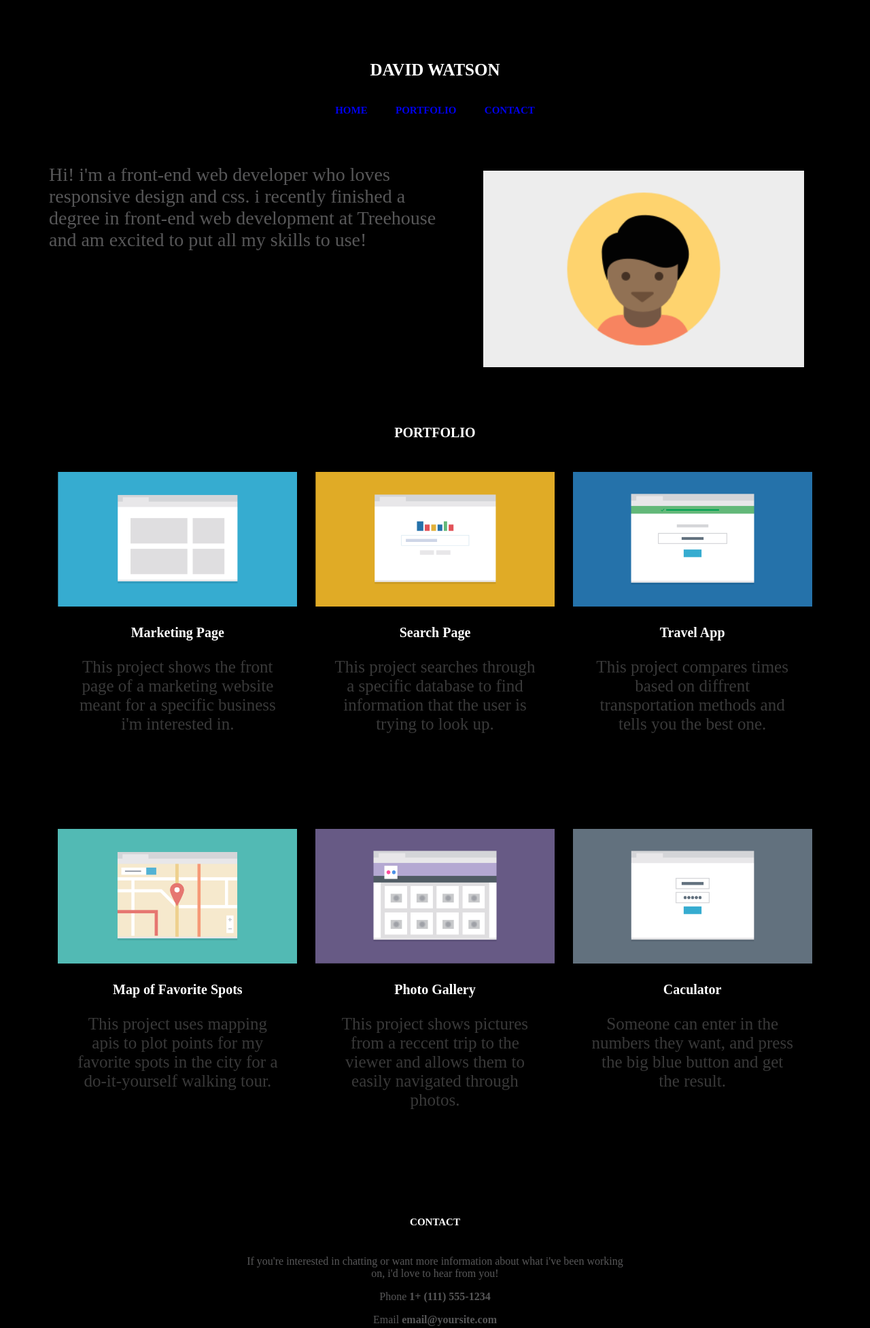
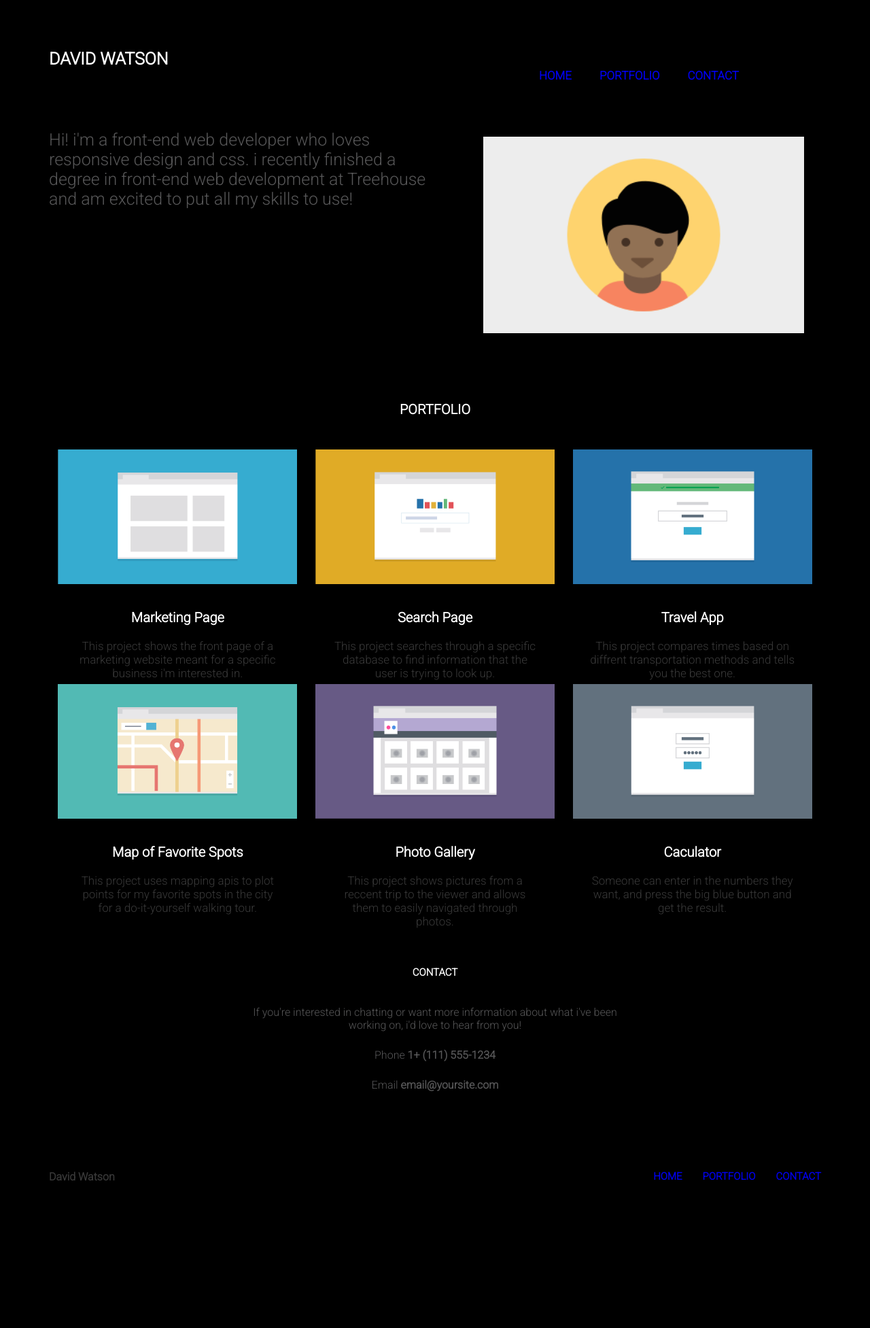
Before and after one commit to Ahppa/Responsive-Layout-Project2, a plain HTML site: page index.html in a window 1280 px wide. Shown: the top 1953 px of the page at 68% size. After the commit the page ends 1783 px from the top, so only its background shows below. Drawn offline with nearby package versions, Linux system fonts and the light colour scheme.

Commit message:
Update styles.css

```diff
--- a/css/styles.css
+++ b/css/styles.css
@@ -1,82 +1,7 @@
-/* .pagewrapper {
-  padding: 20px;
-
-  display: flex;
-  flex-direction: column;
+*{
+  font-family: 'Open Sans', sans-serif;
+  font-family: 'Roboto', sans-serif;
 }
-
-.container {
-  display: flex;
-  width: 100%;
-  flex-direction: column;
-}
-
-.box {
-
-  display:flex;
-  flex-direction: column;
-}
-
-.box-img {
-
-}
-
-.profile-picture {
-
-}
-
-.section-1 {
-  width: min-content;
-  display: flex;
-  flex-direction: column;
-}
-
-
-.contact-container {
-  display: flex;
-  flex-direction: column;
-  width: min-content;
-}
-
- */
-
-
-
-
-
-
-
-
-
-
-
-
-
-
-
-
-
-
-
-
-
-
-
-
-
-
-
-
-
-
-
-
-
-
-
-
-
-
 
 body {
   padding: 5%;
@@ -102,7 +27,7 @@ img {
   width: 100%;
   height: auto;
   margin-top: 30px;
-  margin-bottom: -5px;
+  margin-bottom: 5px;
 }
 
 .profile-picture {
@@ -121,8 +46,8 @@ ul, .title , .bio {
   list-style: none;
   font-weight: 800;
   text-transform: uppercase;
-  padding-top: 10px;
-  font-size: 15px;
+  padding-bottom: 20px;
+  font-size: 17px;
   margin: auto;
 }
 
@@ -193,7 +118,7 @@ a:hover {
 
 
 #portfolio {
-  margin-top: 45px;
+  margin-top: 60px;
   font-size: 20px;
   text-align: center;
 
@@ -201,7 +126,7 @@ a:hover {
 
 .contact-container {
 
-  margin-top: 150px;
+  margin-top: 100px;
   text-align: center;
 
 }
@@ -221,6 +146,11 @@ footer {
 
 }
 
+.footer-nav {
+  display: none;
+}
+
+
 
 
 
@@ -228,6 +158,7 @@ footer {
   .nav {
     width: 335px;
     display: flex;
+    margin-top: 35px;
   }
 
 
@@ -260,6 +191,11 @@ footer {
     font-size: 1.25em;
   }
 
+.contact-container p
+   {
+    margin-top: 25px;
+  }
+
   h2 {
     text-align: center;
 
@@ -283,8 +219,10 @@ footer {
  .contact-container {
    max-width: 75%;
    margin:auto;
-   margin-top: 75px;
+   margin-top: 150px;
  }
+
+
 
  .top {
    display: none;
@@ -301,6 +239,18 @@ footer {
    img:hover {
     transform: scale(1.1);
   }
+
+  .footer-nav {
+    list-style: none;
+    display: flex;
+   }
+
+   .footer-nav a {
+    padding-left: 30px;
+   }
+   .footer-nav li {
+    font-size: 15px;
+   }
 }
 
 @media screen and (min-width: 1024px) {
@@ -308,6 +258,26 @@ footer {
     padding-bottom: 0;
 
   }
+
+  #top {
+
+    display: contents;
+    padding-right: 790px;
+
+  }
+
+  .nav {
+    margin-top: 0px;
+    padding-left: 600px;
+    padding-top: 0px;
+
+
+  }
+
+  .section-1 {
+    margin-top: 0;
+  }
+
   header {
     display: flex;
     justify-content: space-between;
@@ -315,21 +285,26 @@ footer {
 
   .box {
     width: 31%;
-    margin-bottom: 200px;
+    margin-bottom: 20px;
 
   }
 
   .bio  {
-    font-size: 1.75em;
+    font-size: 25px;
   }
 
   .portfolio-text {
-    font-size: 25px;
+    font-size: 17px;
   }
 
 
 
   .contact-container {
     max-width: 50%;
+    margin-top: 100px;
+  }
+
+  .contact-info p {
+    margin-top: 5px;
   }
 }
```
